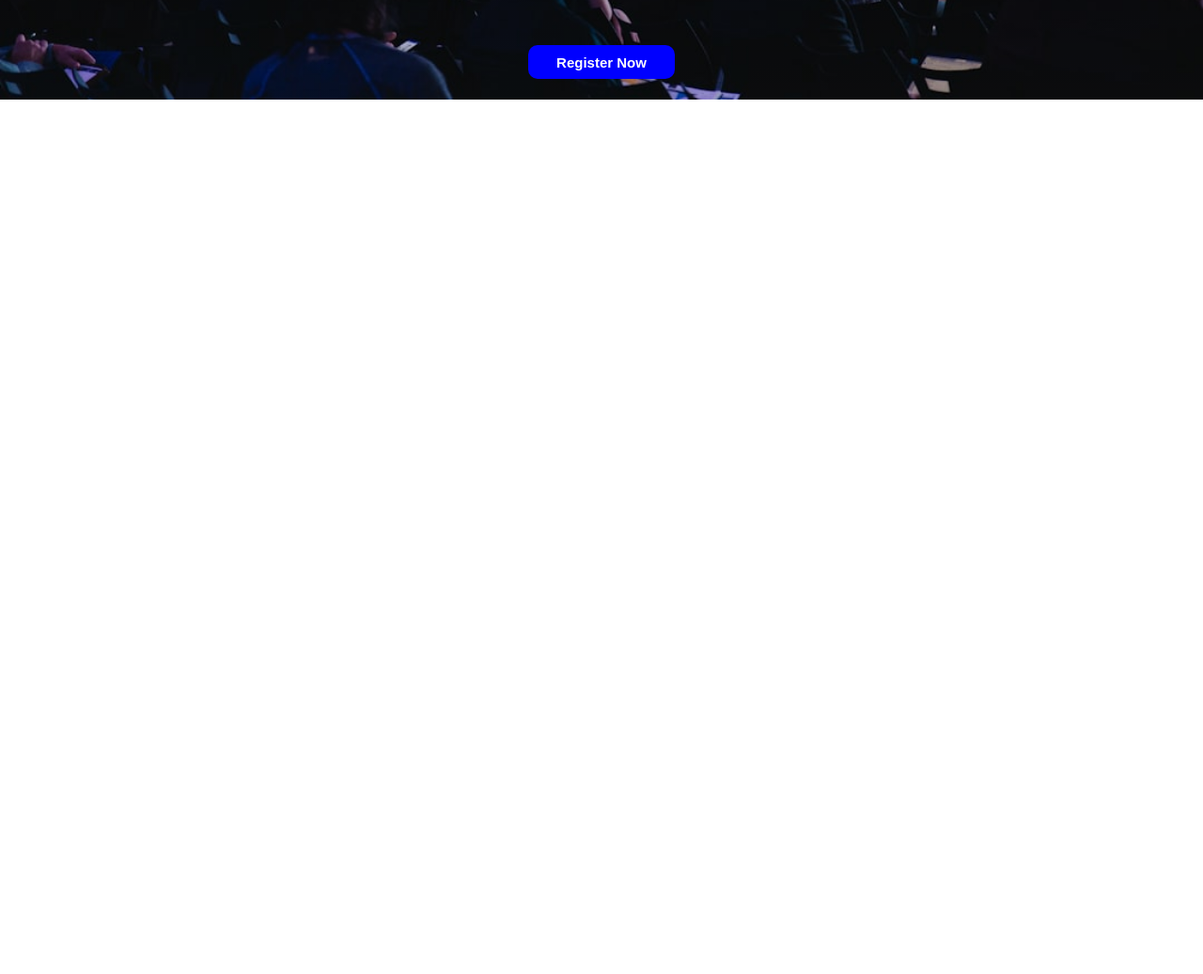
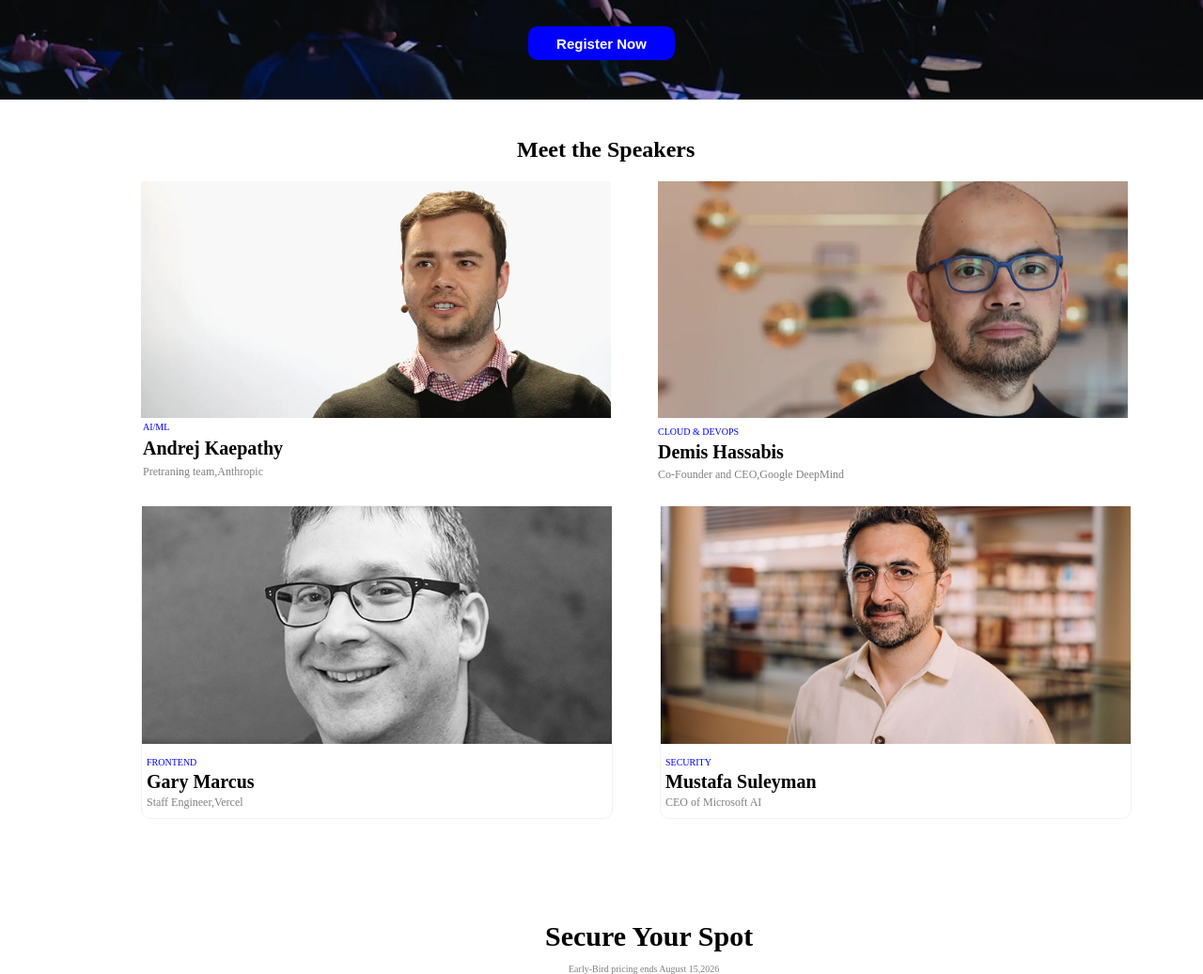
Before and after one commit to ahnaf0098/ASSIGNMENT_1_AHNAF, a plain HTML site: page index.html in a window 1280 px wide. Shown: the part 500-1537 px from the top of the page at 94% size. Before the commit the page ends 800 px from the top, so only its background shows below. Drawn offline with Linux system fonts and the light colour scheme.

Commit message:
updated hero section

```diff
--- a/index.html
+++ b/index.html
@@ -22,6 +22,7 @@
         </ul>
         <button><h4 class="hello2">Register  Now</h4></button>
         </nav>
+        </header>
         <main>
             <section class="hello3">
                 <div class="hello5">
@@ -32,6 +33,48 @@
                 </div>
                 <button class="hello4">Register Now</button>
                 </section>
+                <section class="hello10">
+                <h1 class="world2">Meet the Speakers</h1>
+                </section>
+
+                <section class="hard22">
+
+                <div class="hello11">
+                    <img src="./andrej.png">
+                    <p class="SMALL1">AI/ML</p>
+                    <p class="name">Andrej Kaepathy</p>
+                    <p class="name2">Pretraning team,Anthropic</p>
+                    </div>
+                    <div class="hello13">
+                    <img src="./demis.png">
+                    <p class="SMALL1">CLOUD & DEVOPS</p>
+                    <p class="name">Demis Hassabis</p>
+                    <p class="name2">Co-Founder and CEO,Google DeepMind</p>
+
+                </div>
+                </section>
+                <section class="hero1">
+                    <div class="hero2">
+                        <img src="./gary.png" alt="">
+                        <p class="too">FRONTEND</p>
+                        <P class="jojo">Gary Marcus</P>
+                        <p class="lol">Staff Engineer,Vercel</p>
+                        </div>
+                        <div class="hero3">
+                            <img src="./mustafa.png" alt="">
+                            <p class="too">SECURITY</p>
+                            <p class="jojo">Mustafa Suleyman</p>
+                            <p class="lol">CEO of Microsoft AI</p>
+                        </div>
+                    </div>
+                </section>
+                <div class="winner">
+                    <p class="winner11"> Secure Your Spot </p>
+                    <p class="winner1">Early-Bird pricing ends August 15,2026</p>
+                </div>
+
+
+
 
         </main>
 
@@ -39,6 +82,6 @@
 
 
 
-    </header>
+
 </body>
 </html>
--- a/style.css
+++ b/style.css
@@ -84,7 +84,7 @@
     border-radius: 10px;
     cursor: pointer;
     padding: 10px 30px;
-    margin: 250px 100px;
+    margin: 230px 100px;
     height: 36px;
     font-size: 15px;
     font-weight: 600;
@@ -118,3 +118,126 @@
     gap: 5px;
 
 }
+.world2{
+
+    margin-left: 550px;
+    margin-top: 40px;
+}
+.hello11{
+    display: flex;
+    flex-direction: column;
+
+}
+.hard22{
+
+    display: flex;
+    gap:50px;
+}
+.hello11 {
+    width: 500px;
+    margin-left: 150px;
+    gap: 2px;
+
+    border-radius: 5px;
+}
+.hello13 img{
+    width: 500px;
+
+
+}
+.hard22{
+
+    border: 10px;
+}
+.hello11 p, .hello13 p{
+
+    margin: 5px 0;
+}
+.hello11 h4, .hello13 h4{
+    margin: 5px 0;
+}
+.SMALL1{
+    font-size: 10px;
+    color: blue;
+}
+.hello11 p{ margin: 2px;
+
+
+}
+.name{
+    font-size: 20px;
+    font-weight: 600;
+}
+.name2{
+    font-size: 12px;
+    font-weight: 200;
+}
+.hero1{
+    display: flex;
+    gap: 50px;
+    margin-left: 150px;
+    flex-direction: row;
+    margin-top: 20px;
+    margin-right: 140px;
+}
+.hero2 img, .hero3 img{
+    width: 500px;
+
+}
+.hero3{
+
+    border: 1px ;
+}
+.too{
+
+    font-size:10px ;
+    color: blue;
+    margin-left: 5px;
+
+}
+.jojo{
+    margin: 5px 0;
+    line-height: 0.5;
+    font-size:20px ;
+    font-weight: 600;
+    color: black;
+    margin-left: 5px;
+}
+.lol{
+    font-size: 12px;
+    font-weight: 200;
+    line-height: 0.9;
+    color: grey;
+    margin-left: 5px;
+}
+.hero2{
+    border-radius: 10px;
+    border: 1px solid #f1f1f1 ;
+
+
+}
+.hero3{
+    border-radius: 10px;
+    border: 1px solid #f1f1f1;
+}
+.name2{
+    color: gray;
+}
+.winner11{
+
+    margin-left: 580px;
+    margin-top: 120px;
+    font-size: 30px;
+    font-weight: 600;
+
+}
+.winner1{
+
+    font-size: 10px;
+    color: gray;
+    margin-left: 605px;
+    line-height: 0.1;
+}
+.winner{
+    line-height: 0.3;
+}
```
Also changed, not shown: andrej.png (added), demis.png (added), gary.png (added), mustafa.png (added).
